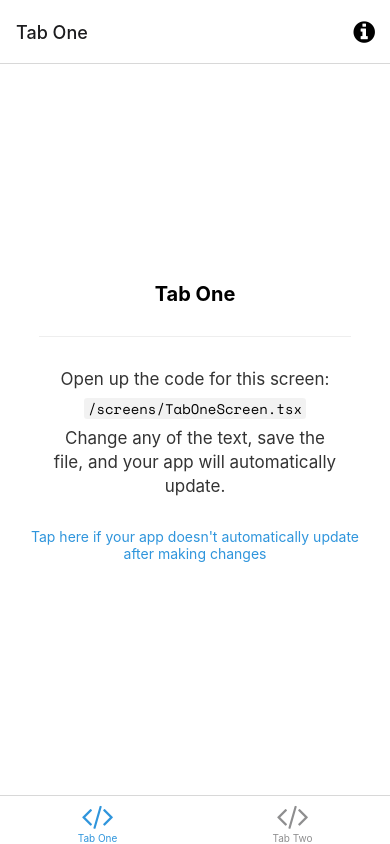
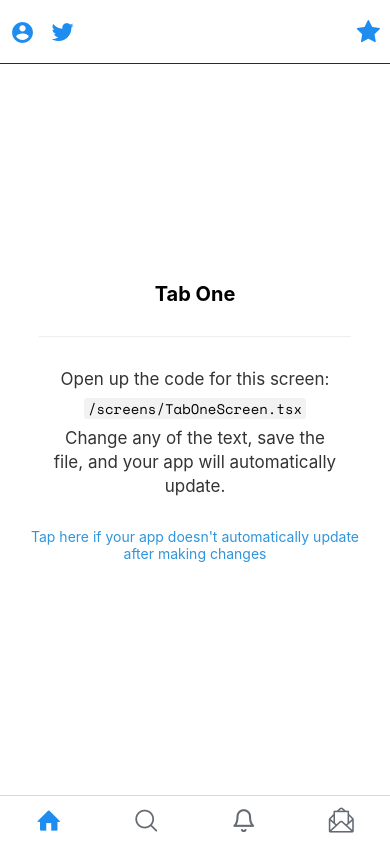
Before and after one commit to pokuwagata/expo-twitter-client-2021, a React Native app: screen /Home in a window 390 px wide. Built offline with nearby package versions, Linux system fonts and the light colour scheme; what expo-linking would draw is missing.

Commit message:
header & tabbar

```diff
--- a/constants/Colors.ts
+++ b/constants/Colors.ts
@@ -16,4 +16,9 @@ export default {
     tabIconDefault: '#ccc',
     tabIconSelected: tintColorDark,
   },
+  common: {
+    twitter: '#1F8DEF',
+    gray: '#292B2D',
+    gray2: '#656B72',
+  },
 };
--- a/navigation/index.tsx
+++ b/navigation/index.tsx
@@ -3,7 +3,14 @@
  * https://reactnavigation.org/docs/getting-started
  *
  */
-import { FontAwesome } from '@expo/vector-icons';
+import {
+  FontAwesome,
+  MaterialIcons,
+  Entypo,
+  AntDesign,
+  Feather,
+  SimpleLineIcons,
+} from '@expo/vector-icons';
 import { createBottomTabNavigator } from '@react-navigation/bottom-tabs';
 import { NavigationContainer, DefaultTheme, DarkTheme } from '@react-navigation/native';
 import { createNativeStackNavigator } from '@react-navigation/native-stack';
@@ -16,7 +23,7 @@ import ModalScreen from '../screens/ModalScreen';
 import NotFoundScreen from '../screens/NotFoundScreen';
 import TabOneScreen from '../screens/TabOneScreen';
 import TabTwoScreen from '../screens/TabTwoScreen';
-import { RootStackParamList, RootTabParamList, RootTabScreenProps } from '../types';
+import { RootStackParamList, RootTabParamList } from '../types';
 import LinkingConfiguration from './LinkingConfiguration';
 
 export default function Navigation({ colorScheme }: { colorScheme: ColorSchemeName }) {
@@ -59,17 +66,20 @@ function BottomTabNavigator() {
 
   return (
     <BottomTab.Navigator
-      initialRouteName="TabOne"
-      screenOptions={{
+      initialRouteName="Home"
+      screenOptions={({ navigation }) => ({
         tabBarActiveTintColor: Colors[colorScheme].tint,
-      }}
-    >
-      <BottomTab.Screen
-        name="TabOne"
-        component={TabOneScreen}
-        options={({ navigation }: RootTabScreenProps<'TabOne'>) => ({
-          title: 'Tab One',
-          tabBarIcon: ({ color }) => <TabBarIcon name="code" color={color} />,
+        tabBarShowLabel: false,
+        headerStyle: { borderBottomColor: Colors.common.gray, borderBottomWidth: 1 },
+        headerLeft: () => (
+          <MaterialIcons
+            name="account-circle"
+            size={25}
+            color={Colors.common.twitter}
+            style={{ marginLeft: 10 }}
+          />
+        ),
+        headerTitle: () => <FontAwesome name="twitter" size={25} color={Colors.common.twitter} />,
         headerRight: () => (
           <Pressable
             onPress={() => navigation.navigate('Modal')}
@@ -78,33 +88,71 @@ function BottomTabNavigator() {
             })}
           >
             <FontAwesome
-                name="info-circle"
+              name="star"
               size={25}
-                color={Colors[colorScheme].text}
-                style={{ marginRight: 15 }}
+              color={Colors.common.twitter}
+              style={{ marginRight: 10 }}
             />
           </Pressable>
         ),
       })}
+    >
+      <BottomTab.Screen
+        name="Home"
+        component={TabOneScreen}
+        options={() => ({
+          title: 'home',
+          tabBarIcon: ({ focused }) => (
+            <Entypo
+              name="home"
+              size={25}
+              color={focused ? Colors.common.twitter : Colors.common.gray2}
+            />
+          ),
+        })}
       />
       <BottomTab.Screen
-        name="TabTwo"
+        name="Search"
         component={TabTwoScreen}
         options={{
-          title: 'Tab Two',
-          tabBarIcon: ({ color }) => <TabBarIcon name="code" color={color} />,
+          title: 'search',
+          tabBarIcon: ({ focused }) => (
+            <AntDesign
+              name="search1"
+              size={25}
+              color={focused ? Colors.common.twitter : Colors.common.gray2}
+            />
+          ),
+        }}
+      />
+      <BottomTab.Screen
+        name="Notice"
+        component={TabTwoScreen}
+        options={{
+          title: 'notice',
+          tabBarIcon: ({ focused }) => (
+            <Feather
+              name="bell"
+              size={25}
+              color={focused ? Colors.common.twitter : Colors.common.gray2}
+            />
+          ),
+        }}
+      />
+      <BottomTab.Screen
+        name="Message"
+        component={TabTwoScreen}
+        options={{
+          title: 'message',
+          tabBarIcon: ({ focused }) => (
+            <SimpleLineIcons
+              name="envelope-letter"
+              size={25}
+              color={focused ? Colors.common.twitter : Colors.common.gray2}
+            />
+          ),
         }}
       />
     </BottomTab.Navigator>
   );
 }
-
-/**
- * You can explore the built-in icon families and icons on the web at https://icons.expo.fyi/
- */
-function TabBarIcon(props: {
-  name: React.ComponentProps<typeof FontAwesome>['name'];
-  color: string;
-}) {
-  return <FontAwesome size={30} style={{ marginBottom: -3 }} {...props} />;
-}
--- a/types.tsx
+++ b/types.tsx
@@ -25,8 +25,10 @@ export type RootStackScreenProps<Screen extends keyof RootStackParamList> = Nati
 >;
 
 export type RootTabParamList = {
-  TabOne: undefined;
-  TabTwo: undefined;
+  Home: undefined;
+  Search: undefined;
+  Notice: undefined;
+  Message: undefined;
 };
 
 export type RootTabScreenProps<Screen extends keyof RootTabParamList> = CompositeScreenProps<
```
Also changed, not shown: .eslintrc.js. Lines whose indentation alone changed are shown as unchanged.
